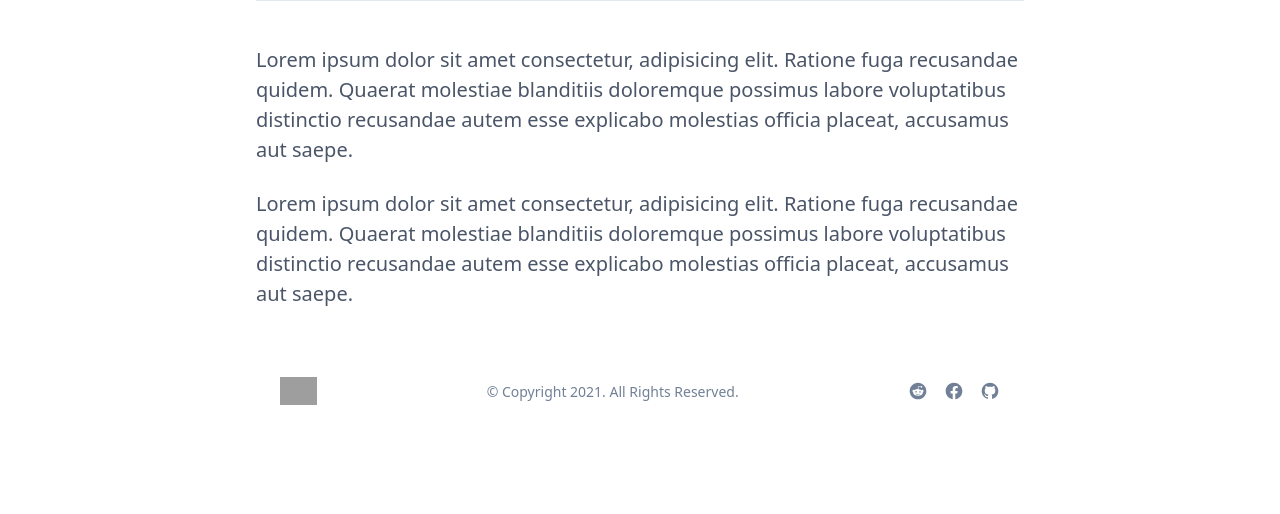
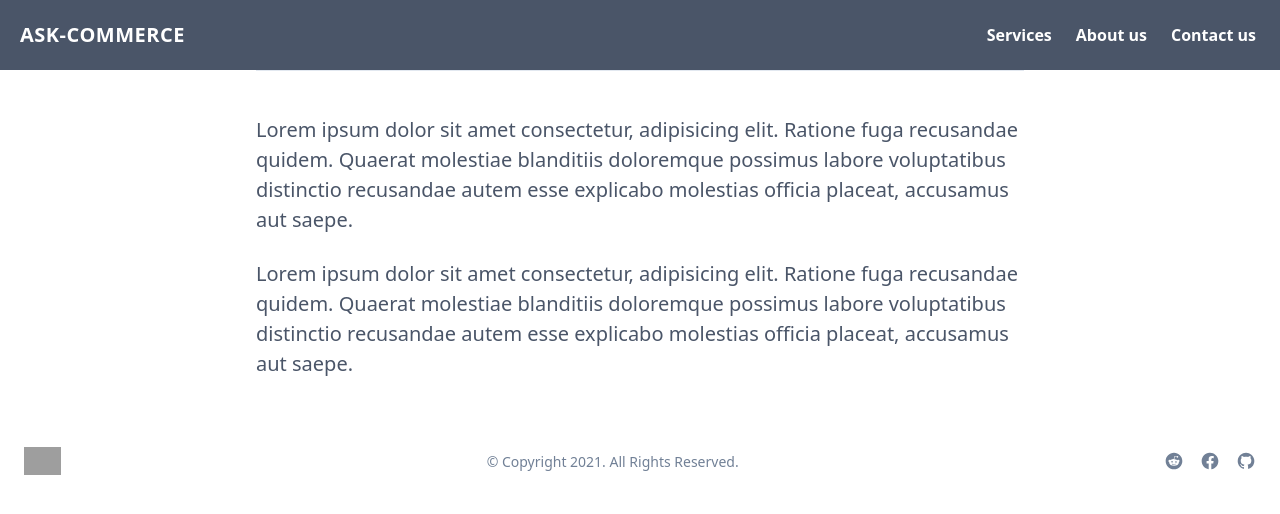
Before and after one commit to Lumaraescoder/Ask-commerce, a Next.js app: page /about in a window 1280 px wide. Shown: the top 514 px of the page. Built offline with nearby package versions, Linux system fonts and the light colour scheme; grey boxes are pictures that could not be loaded.

Commit message:
refinings

```diff
--- a/package.json
+++ b/package.json
@@ -27,6 +27,7 @@
     "postbuild": "next-sitemap"
   },
   "dependencies": {
+    "@types/styled-components": "^5.1.26",
     "isomorphic-unfetch": "^4.0.2",
     "next": "^13.3.0",
     "next-seo": "^5.15.0",
@@ -34,7 +35,7 @@
     "node-fetch": "^3.3.1",
     "react": "^18.2.0",
     "react-dom": "^18.2.0",
-    "swr": "^2.1.3"
+    "styled-components": "^5.3.10"
   },
   "devDependencies": {
     "@commitlint/cli": "^17.5.1",
@@ -97,6 +98,7 @@
     "semantic-release": "^19.0.5",
     "start-server-and-test": "^2.0.0",
     "storybook": "^7.0.2",
+    "swr": "^2.1.4",
     "tailwindcss": "^3.3.1",
     "typescript": "^4.9.5"
   },
--- /dev/null
+++ b/src/components/Header/Header.tsx
@@ -0,0 +1,74 @@
+import Link from 'next/link';
+
+
+
+
+export const Navbar = () => {
+
+ return (
+
+  <>
+
+   <nav className="flex flex-wrap items-center bg-gray-700 p-3 ">
+
+    <Link legacyBehavior href="/">
+
+     <a className="mr-4 inline-flex items-center p-2 ">
+
+      <span className="text-xl font-bold uppercase tracking-wide text-white">
+
+       Ask-Commerce
+
+      </span>
+
+     </a>
+
+    </Link>
+
+    <div className="hidden w-full lg:inline-flex lg:w-auto lg:grow">
+
+     <div className="flex w-full flex-col items-start lg:ml-auto lg:inline-flex lg:h-auto lg:w-auto lg:flex-row lg:items-center">
+
+      <Link legacyBehavior href="/">
+
+       <a data-testid="Services" className="w-full items-center justify-center rounded px-3 py-2 font-bold text-white hover:bg-gray-600 hover:text-white lg:inline-flex lg:w-auto">
+
+        Services
+
+       </a>
+
+      </Link>
+
+      <Link legacyBehavior href="/about">
+
+       <a data-testid="About" className="w-full items-center justify-center rounded px-3 py-2 font-bold text-white hover:bg-gray-600 hover:text-white lg:inline-flex lg:w-auto">
+
+        About us
+
+       </a>
+
+      </Link>
+
+      <Link legacyBehavior href="/contact">
+
+       <a data-testid="Contact" className="w-full items-center justify-center rounded px-3 py-2 font-bold text-white hover:bg-gray-600 hover:text-white lg:inline-flex lg:w-auto">
+
+        Contact us
+
+       </a>
+
+      </Link>
+
+     </div>
+
+ </div>
+
+</nav>
+
+ </>
+
+ );
+
+};
+
+export default Navbar;
--- a/src/layouts/Products.tsx
+++ b/src/layouts/Products.tsx
@@ -15,14 +15,13 @@ const getAllProducts = (url: string) => fetch(url).then((res) => res.json());
 const Products = () => {
   const { data: products, error, isLoading } = useSWR('https://fakestoreapi.com/products', getAllProducts);
 
-  if (error)
-  return
-      <p>Error</p>
+  if (error) {
+    return <p>Error</p>;
+  }
 
-  if (isLoading)
-  return
-      <p>Loading...</p>
-
+  if (isLoading) {
+    return <p>Loading...</p>;
+  }
 
   return (
     <div>
@@ -46,6 +45,7 @@ const Products = () => {
         ))}
       </div>
     </div>
-)};
+  );
+};
 
 export default Products;
--- a/src/pages/_document.tsx
+++ b/src/pages/_document.tsx
@@ -1,6 +1,8 @@
 import Document, { Head, Html, Main, NextScript } from 'next/document';
 
 import { AppConfig } from '@/utils/AppConfig';
+import { Footer } from '@/components/Footer/footer';
+import Navbar from '@/components/Header/Header';
 
 // Need to create a custom _document because i18n support is not compatible with `next export`.
 class MyDocument extends Document {
@@ -10,8 +12,10 @@ class MyDocument extends Document {
       <Html lang={AppConfig.locale}>
         <Head />
         <body>
+          <Navbar/>
           <Main />
           <NextScript />
+          <Footer/>
         </body>
       </Html>
     );
--- a/src/pages/index.tsx
+++ b/src/pages/index.tsx
@@ -2,8 +2,7 @@ import { useRouter } from 'next/router';
 
 import { Meta } from '@/layouts/Meta';
 import { Main } from '@/templates/Main';
-import ProductList from '@/layouts/Products';
-import { useState } from 'react';
+import Products from '@/layouts/Products';
 
 const Index = () => {
   const router = useRouter();
@@ -18,7 +17,7 @@ const Index = () => {
       }
     >
     </Main>
-    <ProductList />
+    <Products />
     </div>
   );
 };
--- a/src/pages/products/[id].tsx
+++ b/src/pages/products/[id].tsx
@@ -1,6 +1,5 @@
 import { Meta } from "@/layouts/Meta";
 import { Main } from "@/templates/Main";
-import product from "next-seo/lib/jsonld/product";
 
 export async function getStaticPaths() {
   const res = await fetch("https://fakestoreapi.com/products");
--- a/src/templates/Main.tsx
+++ b/src/templates/Main.tsx
@@ -1,11 +1,5 @@
 
 import type { ReactNode } from 'react';
-
-import { AppConfig } from '@/utils/AppConfig';
-import ProductList from '@/layouts/Products';
-import Link from 'next/link';
-import { Footer } from '@/components/footer';
-
 
 type IMainProps = {
   meta: ReactNode;
@@ -22,7 +16,7 @@ const Main = (props: IMainProps) => (
 
       <main className="content py-5 text-xl">{props.children}</main>
 
-    <Footer/>
+
     </div>
   </div>
 );
```
Also changed, not shown: src/components/Footer/footer.tsx (renamed from src/components/footer.tsx), 2 other files (tests, documents, lock files or other folders). Lines whose indentation alone changed are shown as unchanged.
